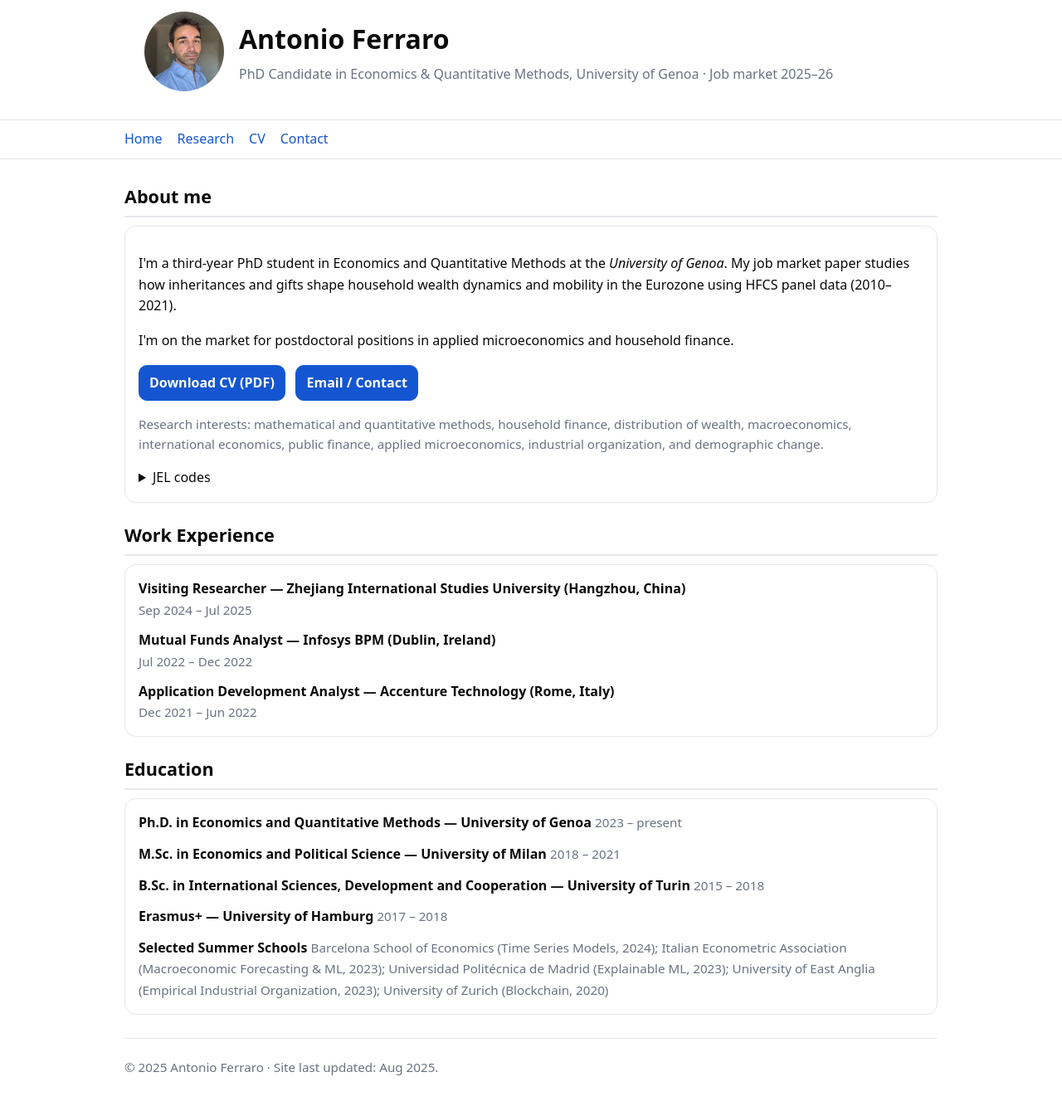
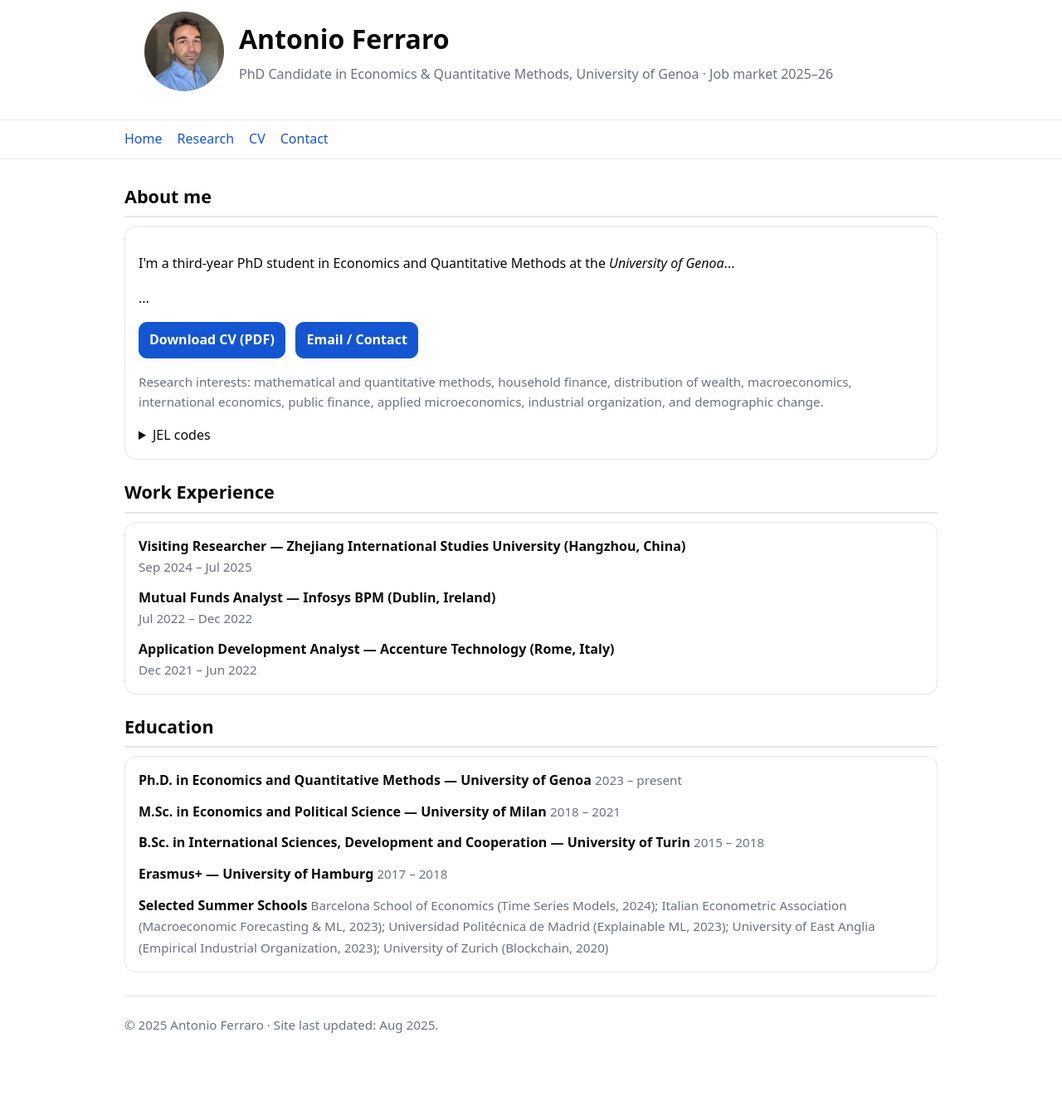
Before and after one commit to ferraroantonio/ferraroantonio.github.io, a Jekyll site: the page built from index.md, in a window 1280 px wide. Shown: the whole page at 83% size. Built offline with Jekyll 4.4.1, drawn with Linux system fonts in a browser that asks for light colours; after the commit the page ends 1288 px from its top, so only the background shows below that.

Commit message:
Update index.md

```diff
--- a/index.md
+++ b/index.md
@@ -7,8 +7,8 @@ description: "Antonio Ferraro — PhD Candidate in Economics & Quantitative Meth
 <section id="about">
 <h2>About me</h2>
 <div class="card">
-<p>I'm a third-year PhD student in Economics and Quantitative Methods at the <em>University of Genoa</em>. My job market paper studies how inheritances and gifts shape household wealth dynamics and mobility in the Eurozone using HFCS panel data (2010–2021).</p>
-<p>I'm on the market for postdoctoral positions in applied microeconomics and household finance.</p>
+<p>I'm a third-year PhD student in Economics and Quantitative Methods at the <em>University of Genoa</em>...</p>
+<p>...</p>
 <p>
   <a class="btn" href="{{ '/assets/CV_Ferraro.pdf' | relative_url }}" download>Download CV (PDF)</a>
   &nbsp; <a class="btn" href="{{ '/contact' | relative_url }}">Email / Contact</a>
```
